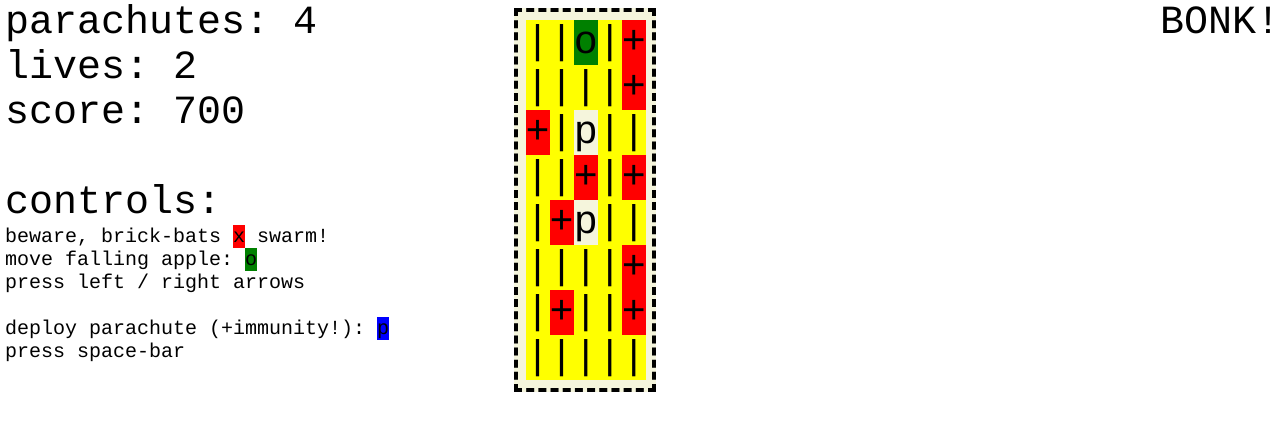
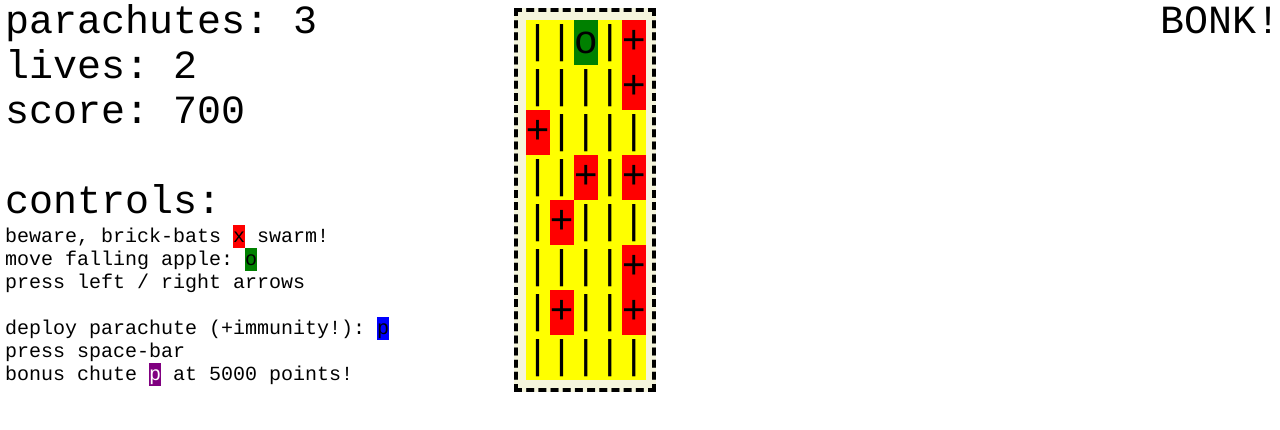
Before and after one commit to lexjacobs/apple-falls-jquery, a website: page index.html in a window 1280 px wide. Drawn offline with Linux system fonts and the light colour scheme.

Commit message:
Styles bonus parachute and updates instructions on front page.

```diff
--- a/app/script/gameLoop.js
+++ b/app/script/gameLoop.js
@@ -4,6 +4,7 @@
   $parachuteCount = 3;
   $lifeCount = 3;
   $scoreCount = 0;
+  $bonusChuteMultiple = 5000;
 
   $board = new BoardMaker(5,8);
 
@@ -61,7 +62,7 @@
   $endOfGame = function(){
     clearInterval($advancer);
     clearInterval($generator);
-    $('.status').html('GAME OVER!<br>Press "s" to restart!');
+    $('.status').html('GAME OVER!<br>To restart:<br>Press "s"!');
     $gameOn = false;
   };
 
--- a/app/script/obstacleGenerator.js
+++ b/app/script/obstacleGenerator.js
@@ -25,7 +25,7 @@ $obstacleAdvance = function(board){
   }
   $render();
   $scoreCount += 100;
-  if($scoreCount % 200 === 0){
+  if($scoreCount % $bonusChuteMultiple === 0){
     $board.board[$board.board.length-2][Math.floor($board.board[0].length/2)] = 'e';
   }
 };
--- a/app/styles/style.css
+++ b/app/styles/style.css
@@ -49,3 +49,8 @@ body {
 .parachute {
   background-color: blue;
 }
+
+.bonusParachute {
+  background-color: purple;
+  color: white;
+}
--- a/index.html
+++ b/index.html
@@ -25,6 +25,7 @@ move falling apple: <span class = "apple">o</span><br>
 press left / right arrows<br><br>
 deploy parachute (+immunity!): <span class = "parachute">p</span><br>
 press space-bar<br>
+bonus chute <span class = "bonusParachute">p</span> at <span class = "chuteMultiple"></span> points!
 </div>
 </div>
 
@@ -32,4 +33,7 @@ press space-bar<br>
 <div class = "status"></div>
 
 </body>
+<script>
+$('.chuteMultiple').text($bonusChuteMultiple);
+</script>
 </html>
```
